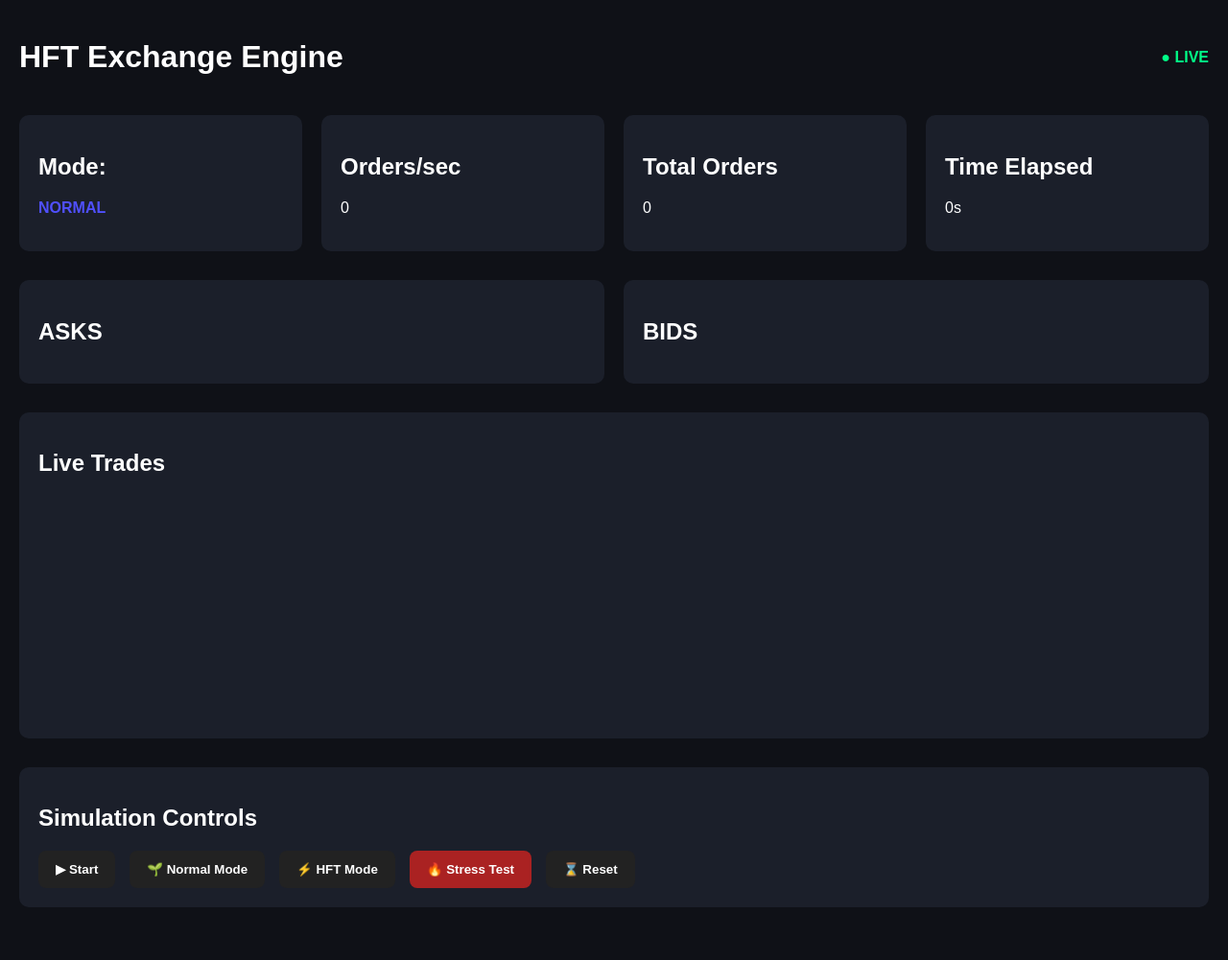
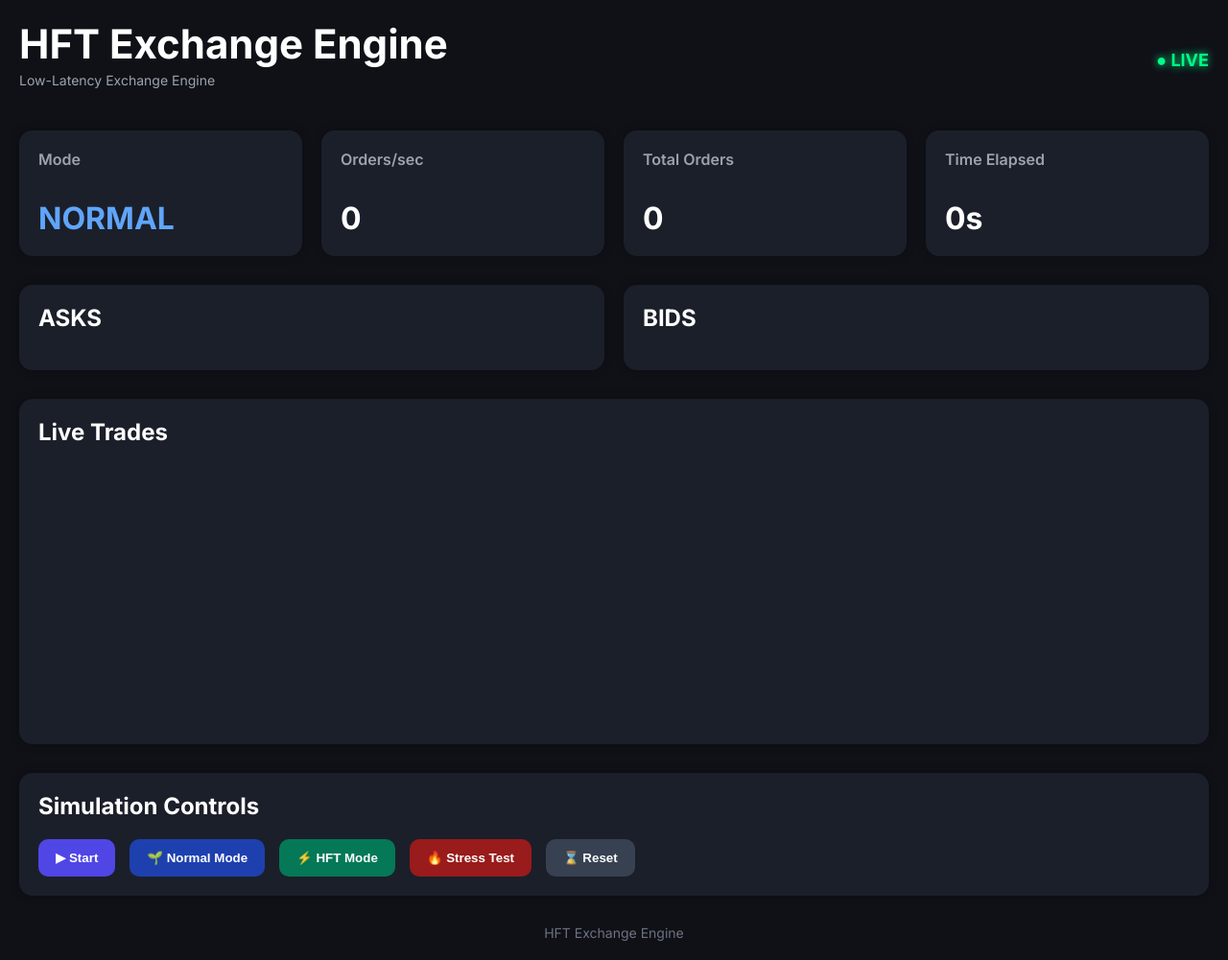
Before and after one commit to prajjwalpathak/HFT-Engine, a plain HTML site: page index.html in a window 1280 px wide. Shown: the whole page at 96% size. Before the commit the page ends 966 px from the top, so only its background shows below. Drawn offline with Linux system fonts and the light colour scheme.

Commit message:
Deploy Frontend

```diff
--- a/frontend/styles.css
+++ /dev/null
@@ -1,145 +0,0 @@
-body {
-    margin: 0;
-    background: #0f1117;
-    color: white;
-    font-family: Arial, sans-serif;
-}
-
-.container {
-    padding: 20px;
-}
-
-header {
-    display: flex;
-    justify-content: space-between;
-    align-items: center;
-    margin-bottom: 20px;
-}
-
-#status {
-    color: #00ff88;
-    font-weight: bold;
-}
-
-.metrics {
-    display: flex;
-    gap: 20px;
-    margin-bottom: 30px;
-}
-
-.metric-card {
-    background: #1b1f2a;
-    padding: 20px;
-    border-radius: 10px;
-    flex: 1;
-}
-
-.orderbook {
-    display: flex;
-    gap: 20px;
-    margin-bottom: 30px;
-}
-
-.book-side {
-    flex: 1;
-    background: #1b1f2a;
-    padding: 20px;
-    border-radius: 10px;
-}
-
-.trade-tape {
-    background: #1b1f2a;
-    padding: 20px;
-    border-radius: 10px;
-    height: 300px;
-    overflow-y: auto;
-}
-
-.trade {
-    font-family: monospace;
-    font-size: 14px;
-    padding: 6px 0;
-    transition: 0.2s;
-}
-
-.trade:hover {
-    background: #222;
-}
-
-.buy {
-    color: #00ff88;
-}
-
-.sell {
-    color: #ff4d4d;
-}
-
-.book-row {
-    display: flex;
-    justify-content: space-between;
-    padding: 6px 10px;
-    margin: 4px 0;
-    border-radius: 6px;
-    font-family: monospace;
-}
-
-.bid-row {
-    background:rgba(0, 255, 136, 0.15);
-    color: #00ff88;
-}
-
-.ask-row {
-    background:rgba(255, 77, 77, 0.15);
-    color: #ff4d4d;
-}
-
-.controls {
-    background: #1b1f2a;
-    padding: 20px;
-    border-radius: 10px;
-    margin-top: 30px;
-}
-
-.control-buttons {
-    display: flex;
-    gap: 15px;
-    flex-wrap: wrap;
-}
-
-button {
-    background: #222;
-    color: white;
-    border: none;
-    padding: 12px 18px;
-    border-radius: 8px;
-    cursor: pointer;
-    font-weight: bold;
-    transition: 0.2s;
-}
-
-button:hover {
-    background: #333;
-}
-
-#stressBtn {
-    background: #aa2222;
-}
-
-#stressBtn:hover {
-    background: #cc3333;
-}
-
-.blue {
-    color: rgb(80, 80, 255);
-    font-weight: bold;
-}
-
-.green {
-    color: #00ff88;
-    font-weight: bold;
-}
-
-.red {
-    color: #ff4d4d;
-    font-weight: bold;
-}
--- a/frontend/index.html
+++ b/index.html
@@ -6,13 +6,35 @@
 
     <meta charset="UTF-8">
 
-    <meta name="viewport" content="width=device-width, initial-scale=1.0">
+    <meta
+        name="viewport"
+        content="width=device-width, initial-scale=1.0"
+    >
 
     <title>
-        HFT Exchange Dashboard
+        HFT Exchange Engine Dashboard
     </title>
 
-    <link rel="stylesheet" href="styles.css">
+    <link
+        rel="preconnect"
+        href="https://fonts.googleapis.com"
+    >
+
+    <link
+        rel="preconnect"
+        href="https://fonts.gstatic.com"
+        crossorigin
+    >
+
+    <link
+        href="https://fonts.googleapis.com/css2?family=Inter:wght@400;600;700&display=swap"
+        rel="stylesheet"
+    >
+
+    <link
+        rel="stylesheet"
+        href="styles.css"
+    >
 
 </head>
 
@@ -22,9 +44,17 @@
 
         <header>
 
-            <h1>
-                HFT Exchange Engine
-            </h1>
+            <div>
+
+                <h1>
+                    HFT Exchange Engine
+                </h1>
+
+                <p class="subtitle">
+                    Low-Latency Exchange Engine
+                </p>
+
+            </div>
 
             <div id="status">
                 ● LIVE
@@ -37,10 +67,13 @@
             <div class="metric-card">
 
                 <h2>
-                    Mode:
+                    Mode
                 </h2>
 
-                <p id="currentMode" class="blue">
+                <p
+                    id="currentMode"
+                    class="blue"
+                >
                     NORMAL
                 </p>
 
@@ -69,6 +102,7 @@
                 </p>
 
             </div>
+
             <div class="metric-card">
 
                 <h2>
@@ -140,6 +174,7 @@
                 <button id="stressBtn">
                     🔥 Stress Test
                 </button>
+
                 <button id="resetBtn">
                     ⌛ Reset
                 </button>
@@ -148,6 +183,12 @@
 
         </section>
 
+        <footer>
+
+            HFT Exchange Engine
+
+        </footer>
+
     </div>
 
     <script src="app.js"></script>
--- /dev/null
+++ b/styles.css
@@ -0,0 +1,447 @@
+body {
+
+    margin: 0;
+
+    background: #0f1117;
+
+    color: white;
+
+    font-family:
+        'Inter',
+        sans-serif;
+}
+
+.container {
+
+    padding: 20px;
+
+    max-width: 1400px;
+
+    margin: auto;
+}
+
+header {
+
+    display: flex;
+
+    justify-content: space-between;
+
+    align-items: center;
+
+    margin-bottom: 30px;
+}
+
+h1 {
+
+    margin: 0;
+
+    font-size: 42px;
+
+    font-weight: 700;
+}
+
+.subtitle {
+
+    color: #9CA3AF;
+
+    margin-top: 4px;
+
+    font-size: 14px;
+}
+
+#status {
+
+    color: #00ff88;
+
+    font-weight: bold;
+
+    text-shadow:
+        0 0 8px #00ff88;
+
+    font-size: 18px;
+}
+
+.metrics {
+
+    display: grid;
+
+    grid-template-columns:
+        repeat(4, 1fr);
+
+    gap: 20px;
+
+    margin-bottom: 30px;
+}
+
+.metric-card {
+
+    background: #1b1f2a;
+
+    padding: 20px;
+
+    border-radius: 14px;
+
+    transition:
+        transform 0.2s,
+        box-shadow 0.2s;
+
+    box-shadow:
+        0 0 10px rgba(0,0,0,0.25);
+}
+
+.metric-card:hover {
+
+    transform:
+        translateY(-2px);
+
+    box-shadow:
+        0 0 18px rgba(0,0,0,0.4);
+}
+
+.metric-card h2 {
+
+    color: #9CA3AF;
+
+    margin-top: 0;
+
+    font-size: 16px;
+
+    font-weight: 600;
+}
+
+.metric-card p {
+
+    font-size: 32px;
+
+    font-weight: bold;
+
+    margin-bottom: 0;
+}
+
+.orderbook {
+
+    display: flex;
+
+    gap: 20px;
+
+    margin-bottom: 30px;
+}
+
+.book-side {
+
+    flex: 1;
+
+    background: #1b1f2a;
+
+    padding: 20px;
+
+    border-radius: 14px;
+
+    transition:
+        transform 0.2s,
+        box-shadow 0.2s;
+
+    box-shadow:
+        0 0 10px rgba(0,0,0,0.25);
+}
+
+.book-side:hover {
+
+    transform:
+        translateY(-2px);
+
+    box-shadow:
+        0 0 18px rgba(0,0,0,0.4);
+}
+
+.book-side h2 {
+
+    margin-top: 0;
+}
+
+.trade-tape {
+
+    background: #1b1f2a;
+
+    padding: 20px;
+
+    border-radius: 14px;
+
+    height: 320px;
+
+    overflow-y: auto;
+
+    margin-bottom: 30px;
+
+    transition:
+        transform 0.2s,
+        box-shadow 0.2s;
+
+    box-shadow:
+        0 0 10px rgba(0,0,0,0.25);
+
+    display: flex;
+
+    flex-direction: column;
+}
+
+.trade-tape:hover {
+
+    transform:
+        translateY(-2px);
+
+    box-shadow:
+        0 0 18px rgba(0,0,0,0.4);
+}
+
+.trade-tape h2 {
+
+    margin-top: 0;
+}
+
+.trade {
+
+    font-family: monospace;
+
+    font-size: 14px;
+
+    padding: 8px 12px;
+
+    margin-bottom: 6px;
+
+    border-radius: 8px;
+
+    transition: 0.2s;
+}
+
+.trade:hover {
+
+    background: #222;
+}
+
+.buy {
+
+    background:
+        rgba(0,255,136,0.12);
+
+    color: #00ff88;
+}
+
+.sell {
+
+    background:
+        rgba(255,77,77,0.12);
+
+    color: #ff4d4d;
+}
+
+.book-row {
+
+    display: flex;
+
+    justify-content: space-between;
+
+    padding: 8px 12px;
+
+    margin: 6px 0;
+
+    border-radius: 8px;
+
+    font-family: monospace;
+
+    font-size: 14px;
+}
+
+.bid-row {
+
+    background:
+        rgba(0,255,136,0.15);
+
+    color: #00ff88;
+}
+
+.ask-row {
+
+    background:
+        rgba(255,77,77,0.15);
+
+    color: #ff4d4d;
+}
+
+.controls {
+
+    background: #1b1f2a;
+
+    padding: 20px;
+
+    border-radius: 14px;
+
+    transition:
+        transform 0.2s,
+        box-shadow 0.2s;
+
+    box-shadow:
+        0 0 10px rgba(0,0,0,0.25);
+}
+
+.controls:hover {
+
+    transform:
+        translateY(-2px);
+
+    box-shadow:
+        0 0 18px rgba(0,0,0,0.4);
+}
+
+.controls h2 {
+
+    margin-top: 0;
+}
+
+.control-buttons {
+
+    display: flex;
+
+    gap: 15px;
+
+    flex-wrap: wrap;
+}
+
+button {
+
+    background: #222;
+
+    color: white;
+
+    border: none;
+
+    padding: 12px 18px;
+
+    border-radius: 10px;
+
+    cursor: pointer;
+
+    font-weight: bold;
+
+    transition:
+        background 0.2s,
+        transform 0.2s;
+}
+
+button:hover {
+
+    background: #333;
+
+    transform:
+        translateY(-1px);
+}
+
+#normalBtn {
+
+    background: #1e40af;
+}
+
+#normalBtn:hover {
+
+    background: #2563eb;
+}
+
+#hftBtn {
+
+    background: #047857;
+}
+
+#hftBtn:hover {
+
+    background: #10b981;
+}
+
+#stressBtn {
+
+    background: #991b1b;
+}
+
+#stressBtn:hover {
+
+    background: #dc2626;
+}
+
+#toggleBtn {
+
+    background: #4f46e5;
+}
+
+#toggleBtn:hover {
+
+    background: #6366f1;
+}
+
+#resetBtn {
+
+    background: #374151;
+}
+
+#resetBtn:hover {
+
+    background: #4b5563;
+}
+
+.blue {
+
+    color: #60a5fa;
+
+    font-weight: bold;
+}
+
+.green {
+
+    color: #00ff88;
+
+    font-weight: bold;
+}
+
+.red {
+
+    color: #ff4d4d;
+
+    font-weight: bold;
+}
+
+footer {
+
+    margin-top: 30px;
+
+    text-align: center;
+
+    color: #6b7280;
+
+    font-size: 14px;
+}
+
+@media(max-width: 900px){
+
+    .metrics{
+
+        grid-template-columns:
+            repeat(2,1fr);
+    }
+
+    .orderbook{
+
+        flex-direction: column;
+    }
+}
+
+@media(max-width: 600px){
+
+    .metrics{
+
+        grid-template-columns:
+            1fr;
+    }
+
+    .control-buttons{
+
+        flex-direction: column;
+    }
+}
```
Also changed, not shown: app.js (renamed from frontend/app.js), 4 other files.
